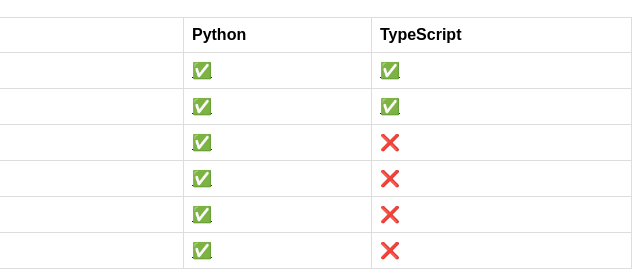
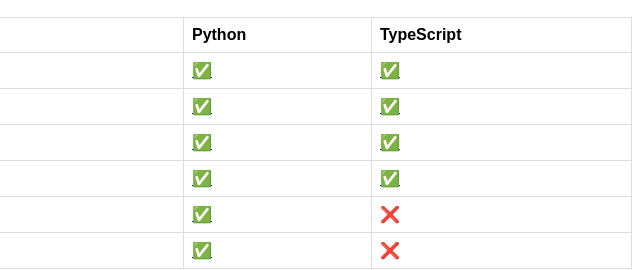
Before and after one commit to hwchase17/langchain-pages, a plain HTML site: page integrations.html in a window 1280 px wide. Shown: the part 922-1192 px from the top of the page, 640-1280 px from the left. Drawn offline with Linux system fonts and the light colour scheme.

Commit message:
Update integrations.html

```diff
--- a/integrations.html
+++ b/integrations.html
@@ -132,7 +132,7 @@
     <tr>
       <td>OpenAI</td>
       <td><a href="https://langchain.readthedocs.io/en/latest/modules/indexes/examples/embeddings.html#openai">✅</a></td>
-      <td><a href="https://hwchase17.github.io/langchainjs/docs/modules/indexes/embeddings">✅</a></td>
+      <td><a href="https://js.langchain.com/docs/modules/models/embeddings/integrations#openaiembeddings">✅</a></td>
     </tr>
     <tr>
       <td>Cohere</td>
@@ -142,12 +142,12 @@
     <tr>
       <td>Hugging Face Hub</td>
       <td><a href="https://langchain.readthedocs.io/en/latest/modules/indexes/examples/embeddings.html#hugging-face-hub">✅</a></td>
-      <td>❌</td>
+      <td><a href="https://js.langchain.com/docs/modules/models/embeddings/integrations#huggingfaceinferenceembeddings">✅</a></td>
     </tr>
     <tr>
       <td>TensorFlow Hub</td>
       <td><a href="https://langchain.readthedocs.io/en/latest/modules/indexes/examples/embeddings.html#tensorflowhub">✅</a></td>
-      <td>❌</td>
+      <td><a href="https://js.langchain.com/docs/modules/models/embeddings/integrations#tensorflowembeddings">✅</a></td>
     </tr>
     <tr>
       <td>Instruct Embeddings</td>
```
